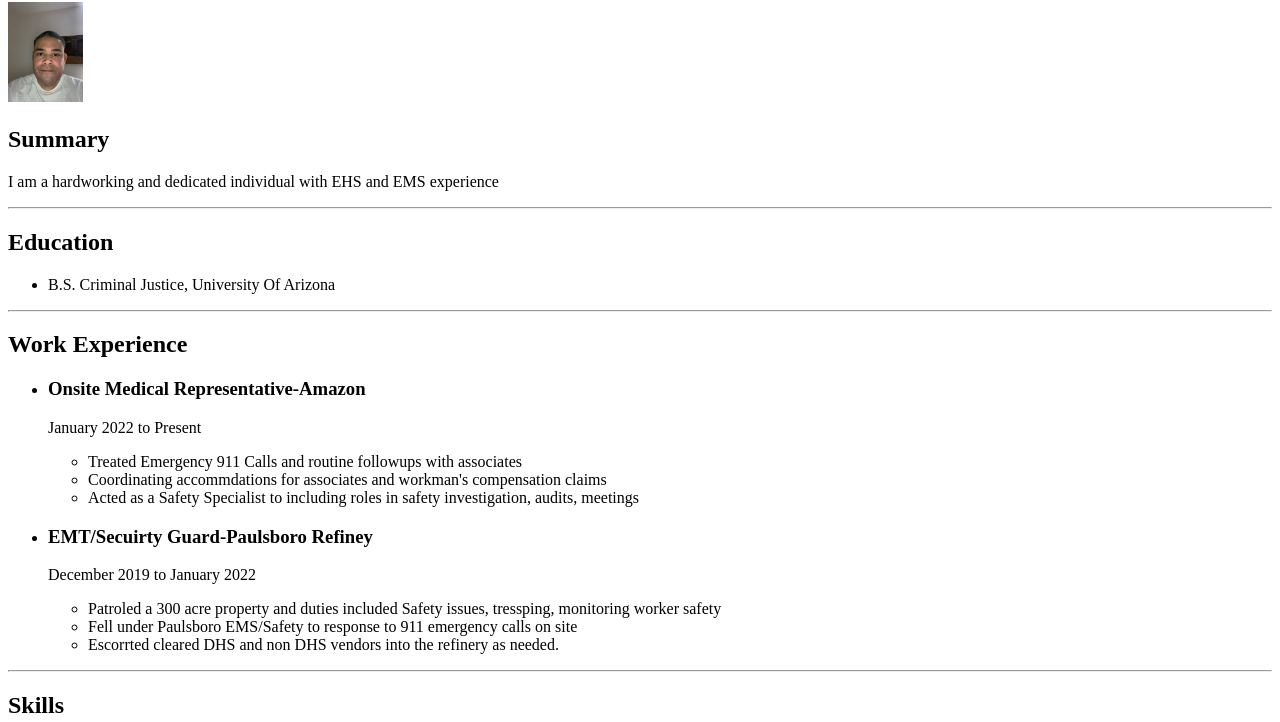
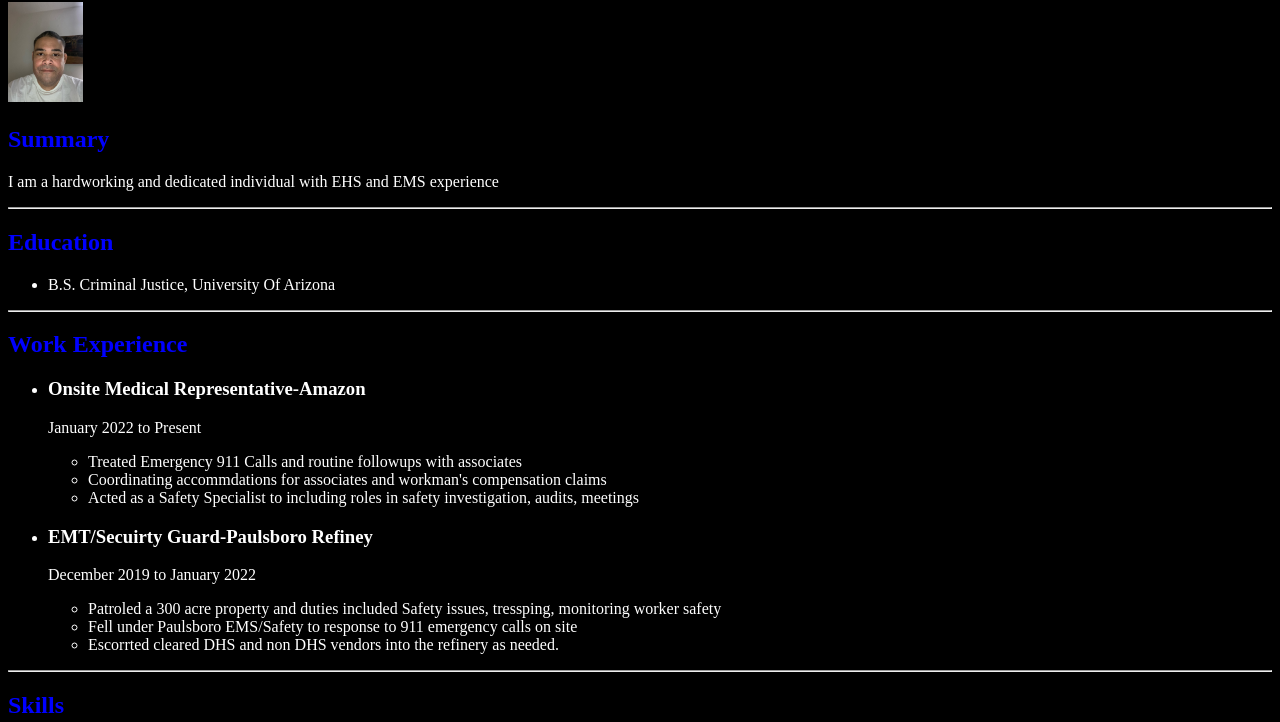
Before and after one commit to mmangual79/html.Portfolio, a plain HTML site: page index.html in a window 1280 px wide. Shown: the part 78-800 px from the top of the page. Drawn offline with Linux system fonts and the light colour scheme.

Commit message:
Add files via upload

```diff
--- a/index.html
+++ b/index.html
@@ -6,6 +6,7 @@
   <title>Milton's Profolio</title>
 </head>
 <body>
+  <link rel="stylesheet" href="style.css">
 </head>
 <body>
 <h1>Milton Mangual</h1>
--- a/style.css
+++ b/style.css
@@ -9,3 +9,15 @@ h2 {
 * {
     background-color: black;
 }
+
+p {
+    color: white;
+}
+
+h3 {
+    color: white;
+}
+
+li {
+    color: white;
+}
```
